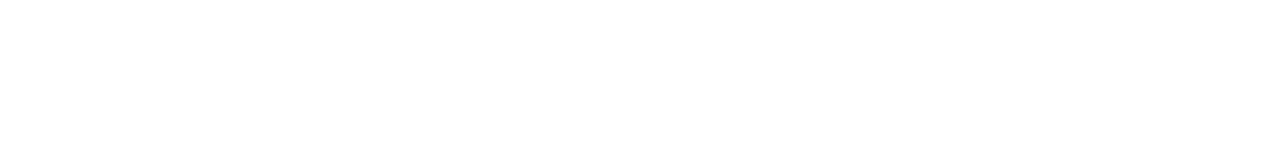
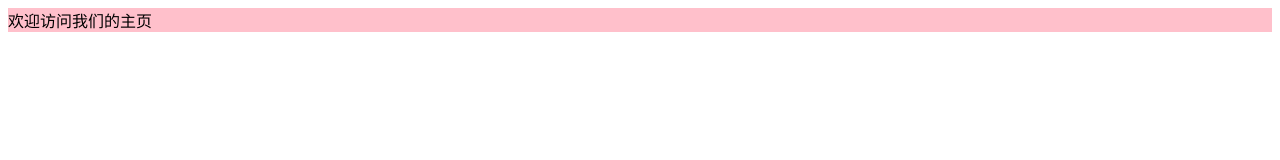
Before and after one commit to congguanghui/cgh.html, a plain HTML site: page index.html in a window 1280 px wide. Drawn offline with Linux system fonts and the light colour scheme.

Commit message:
casd
dasf

```diff
--- a/index.html
+++ b/index.html
@@ -3,8 +3,19 @@
 <head>
     <meta charset="UTF-8">
     <title>Title</title>
+    <style>
+        .outer{
+            width: auto;
+            height: auto;
+
+            background: pink;
+        }
+    </style>
 </head>
 <body>
+    <div class="outer">
+        欢迎访问我们的主页
+    </div>
 
 </body>
 </html>
```
